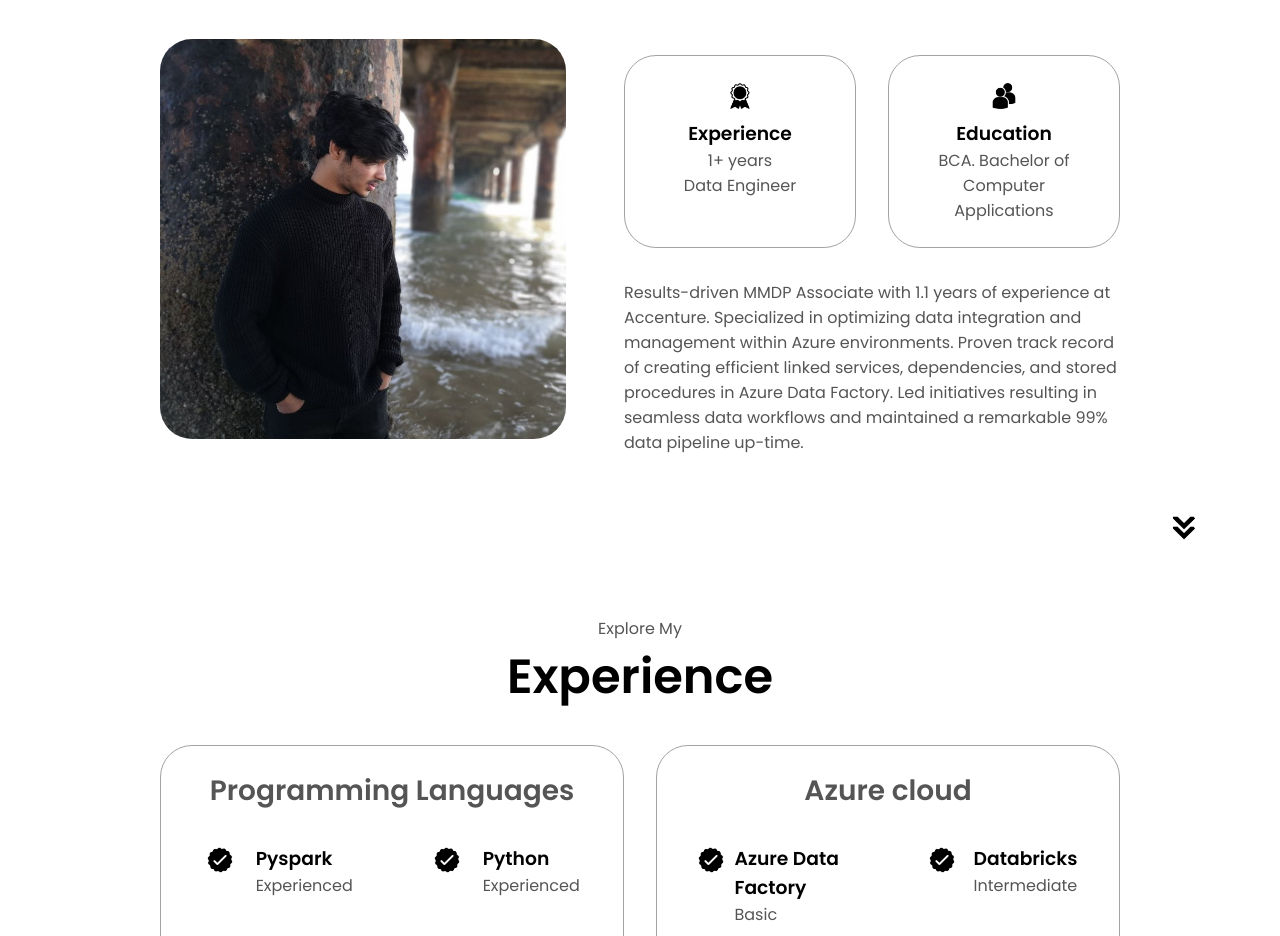
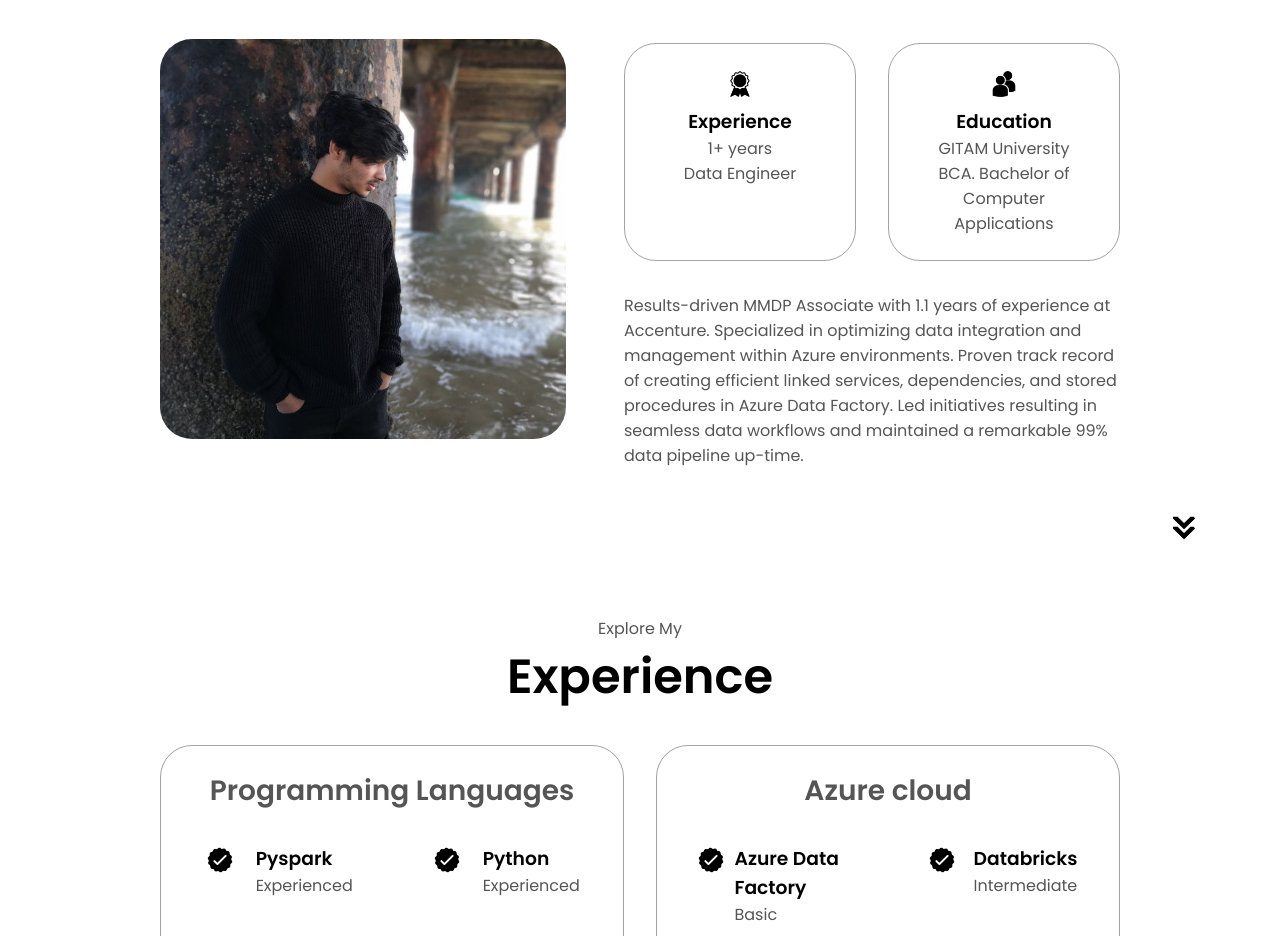
Before and after one commit to viswavishu/personal-portfolio, a plain HTML site: page index.html in a window 1280 px wide. Shown: the part 1080-2016 px from the top of the page. Drawn offline with Linux system fonts and the light colour scheme.

Commit message:
Updated college name

```diff
--- a/index.html
+++ b/index.html
@@ -104,6 +104,7 @@
                 class="icon"
               />
               <h3>Education</h3>
+              <p> GITAM University</p>
               <p>BCA. Bachelor of Computer Applications</p>
             </div>
           </div>
```
